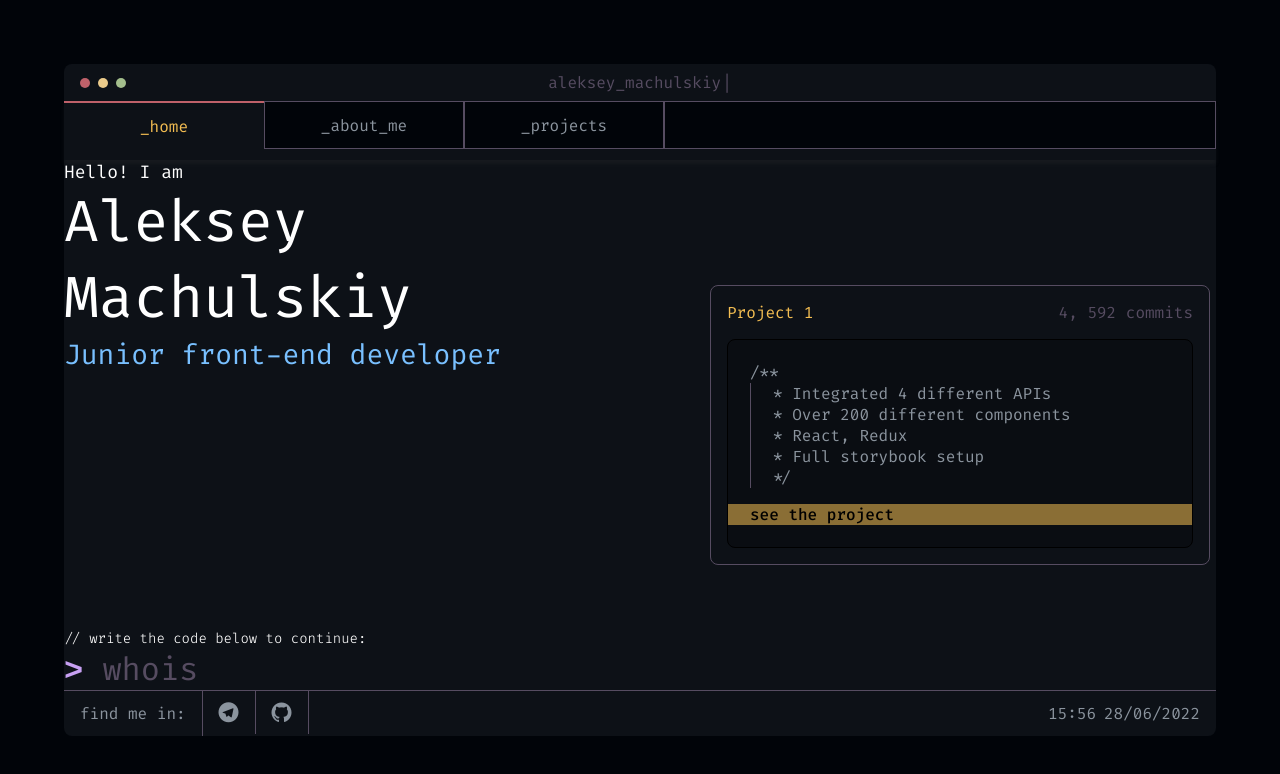
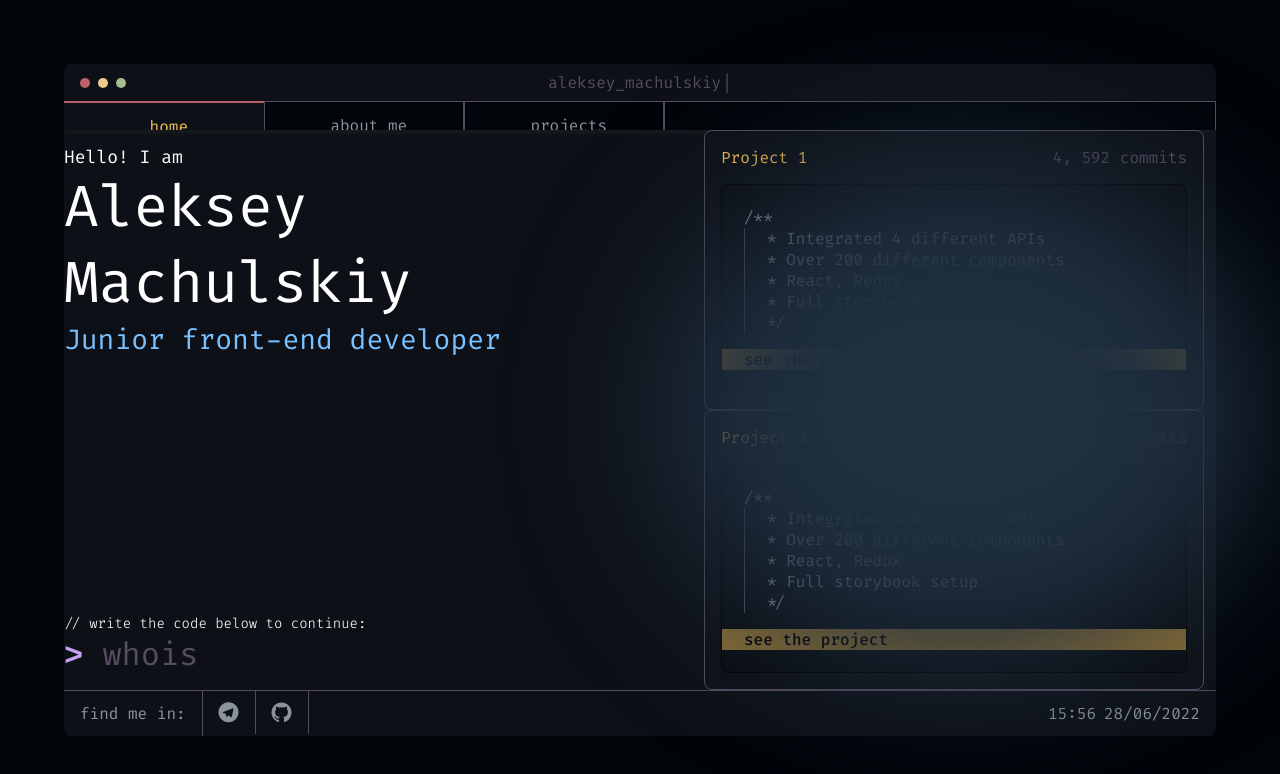
Before and after one commit to AMachulskiy/portfolio, a React app: page / in a window 1280 px wide. Shown: the top 774 px of the page. Built offline with nearby package versions, Linux system fonts and the light colour scheme; the HTML template or start-up script is replaced by a standard one.

Commit message:
Попытка добавить blur на фон
Помещаю потому что нужно работать на разных компьютерах.

```diff
--- a/src/components/mainContent/mainContent.scss
+++ b/src/components/mainContent/mainContent.scss
@@ -41,3 +41,19 @@
   font-weight: 600;
   color: $color_code-accent;
 }
+.main__app {
+  grid-area: 1 / 2 / 2 / 3;
+  position: relative;
+  display: flex;
+  align-items: center;
+  justify-content: center;
+  &-blur {
+    width: 600px;
+    height: 500px;
+    border-radius: 50%;
+    background: #1F2F40;
+
+    position: absolute;
+    filter: blur(70px);
+  }
+}
--- a/src/components/mainContent/mainContent.tsx
+++ b/src/components/mainContent/mainContent.tsx
@@ -20,6 +20,7 @@ const MainContent = () => {
         </div>
       </div>
       <div className='main__app'>
+        <div className='main__app-blur' />
         <ProjectSlider />
       </div>
     </section>
--- a/src/components/projectSlider/projectSlider.scss
+++ b/src/components/projectSlider/projectSlider.scss
@@ -1,9 +1,4 @@
 @import '../../styles/settings.scss';
-
-/* SLIDER */
-.slider__wrap {}
-
-.slider {}
 
 .slide {
   display: inline-block;
--- a/src/components/projectSlider/projectSlider.tsx
+++ b/src/components/projectSlider/projectSlider.tsx
@@ -2,7 +2,7 @@ import React from 'react'
 
 import './projectSlider.scss'
 
-const ProjectSlider = () => {
+const ProjectSlider: React.FC = () => {
   return (
     <div className='slider__wrap'>
       <div className='slider'>
@@ -23,6 +23,23 @@ const ProjectSlider = () => {
             <div className='slide__button'>see the project</div>
           </div>
         </div>
+        <div className='slide'>
+          <div className='slide__header'>
+            <div className='slide__title'>Project 2</div>
+            <div className='slide__desc'>4, 592 commits</div>
+          </div>
+          <div className='slide__content'>
+            <div className='slide__content-txt'>/**</div>
+            <div className='slide__content-text'>
+              <p>* Integrated 4 different APIs</p>
+              <p>* Over 200 different components</p>
+              <p>* React, Redux</p>
+              <p>* Full storybook setup</p>
+              <p>*/</p>
+            </div>
+            <div className='slide__button'>see the project</div>
+          </div>
+        </div>
       </div>
     </div>
   )
```
